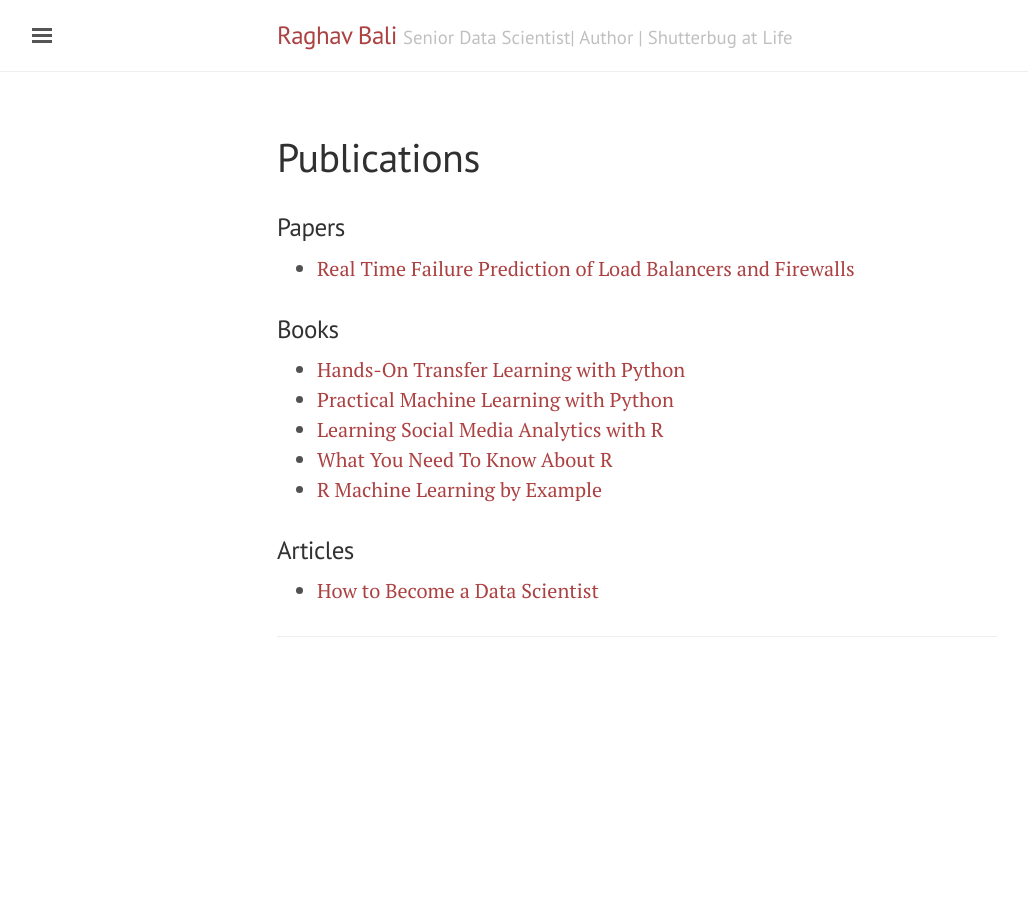
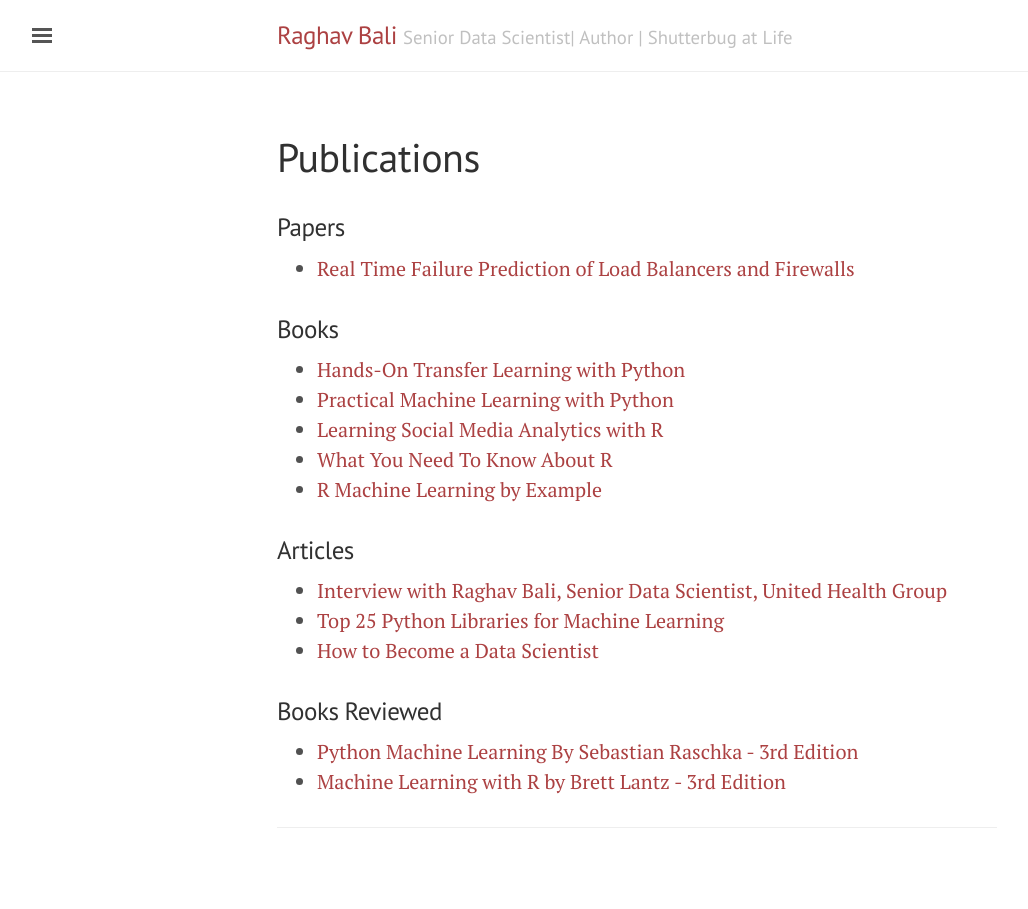
Before and after one commit to raghavbali/raghavbali.github.io, a Jekyll site: the page built from publications.md, in a window 1280 px wide. Shown: the whole page, without its empty margins (3-1031 px from the left). Built offline with Jekyll 4.4.1, drawn with Linux system fonts in a browser that asks for light colours.

Commit message:
Update Publications

```diff
--- a/publications.md
+++ b/publications.md
@@ -20,6 +20,14 @@
 
 ### Articles
 
+  + [Interview with Raghav Bali, Senior Data Scientist, United Health Group](https://www.digitalvidya.com/blog/interview-with-raghav-bali/)
+  + [Top 25 Python Libraries for Machine Learning](https://www.zeolearn.com/magazine/python-libraries-for-machine-learning)
   + [How to Become a Data Scientist](https://www.zeolearn.com/magazine/how-to-become-a-data-scientist)
 
+
+### Books Reviewed
+  + [Python Machine Learning By Sebastian Raschka - 3rd Edition](https://www.linkedin.com/posts/activity-6611163258529423360-qzDY)
+  + [Machine Learning with R by Brett Lantz - 3rd Edition](https://www.linkedin.com/posts/baliraghav_machinelearning-datascience-datamining-activity-6549159041422192640-8PH5)
+
+
 ---
```
